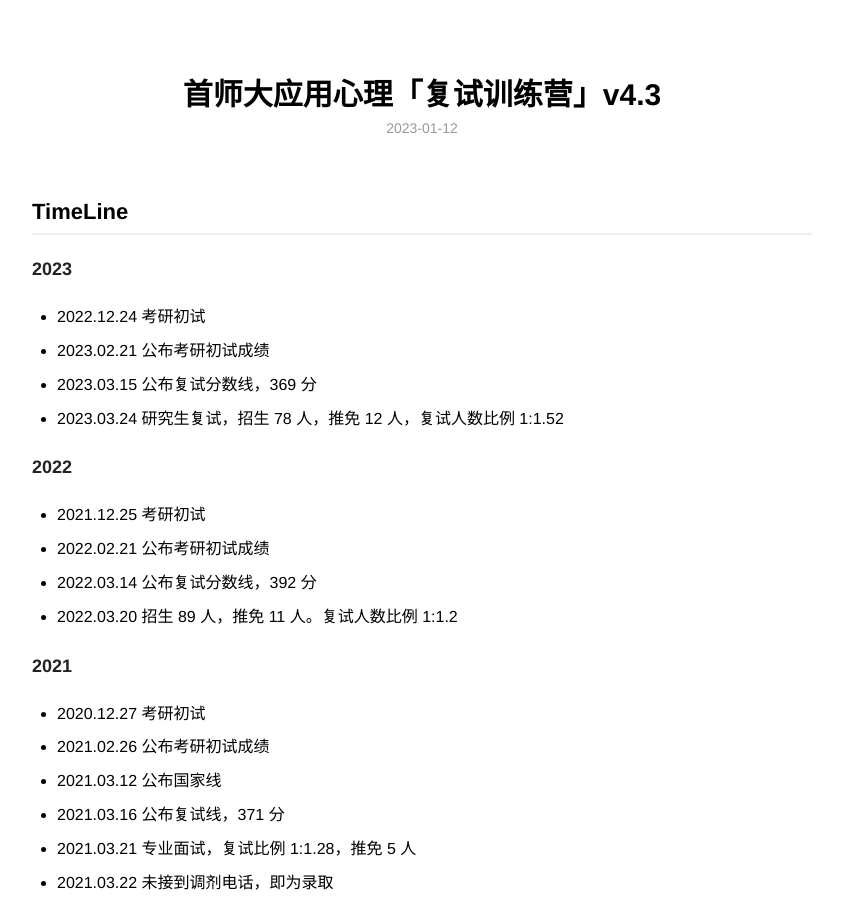
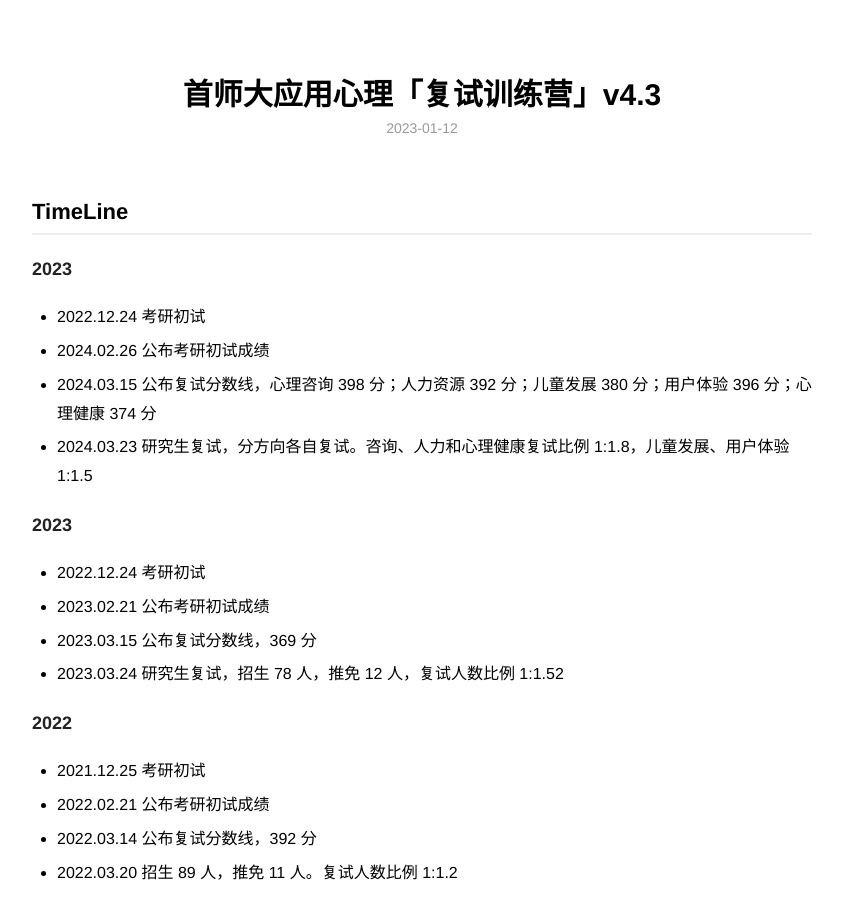
Before and after one commit to zapp926/cnu.github.io, a Jekyll site: the page built from _posts/2023-01-12-reexamine.md, in a window 1280 px wide and 900 px high. Shown: the whole window, without its empty margins (218-1061 px from the left). Built offline with Jekyll 4.4.1, drawn with Linux system fonts in a browser that asks for light colours.

Commit message:
Update 2023-01-12-reexamine.md

```diff
--- a/_posts/2023-01-12-reexamine.md
+++ b/_posts/2023-01-12-reexamine.md
@@ -6,6 +6,12 @@ description: 圆梦首师大，就在那分分秒秒，滴滴答答。
 ---
 
 ## TimeLine
+### 2023
+* 2022.12.24 考研初试
+* 2024.02.26 公布考研初试成绩
+* 2024.03.15 公布复试分数线，心理咨询 398 分；人力资源 392 分；儿童发展 380 分；用户体验 396 分；心理健康 374 分
+* 2024.03.23 研究生复试，分方向各自复试。咨询、人力和心理健康复试比例 1:1.8，儿童发展、用户体验 1:1.5
+
 ### 2023
 * 2022.12.24 考研初试
 * 2023.02.21 公布考研初试成绩
```
